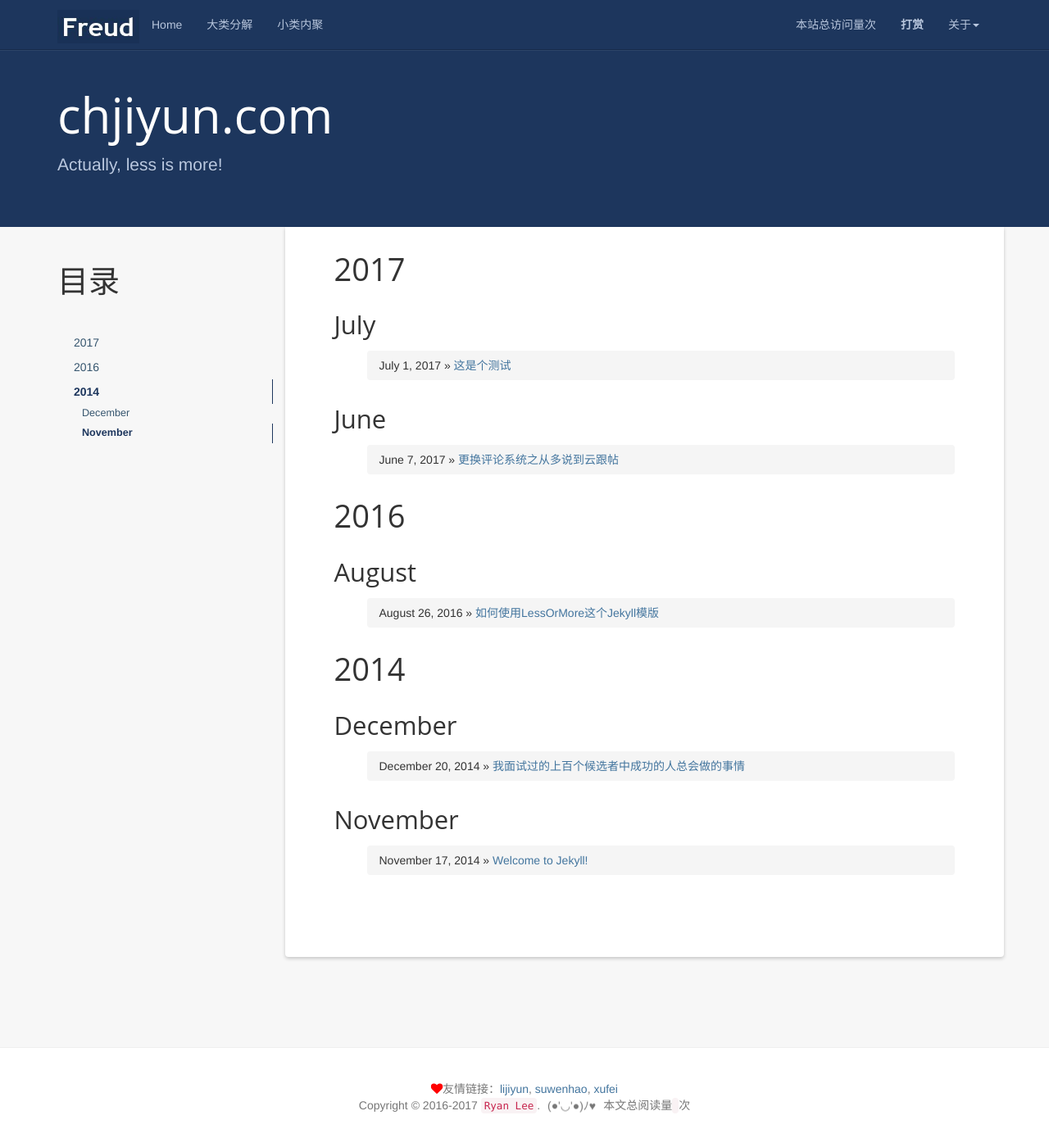
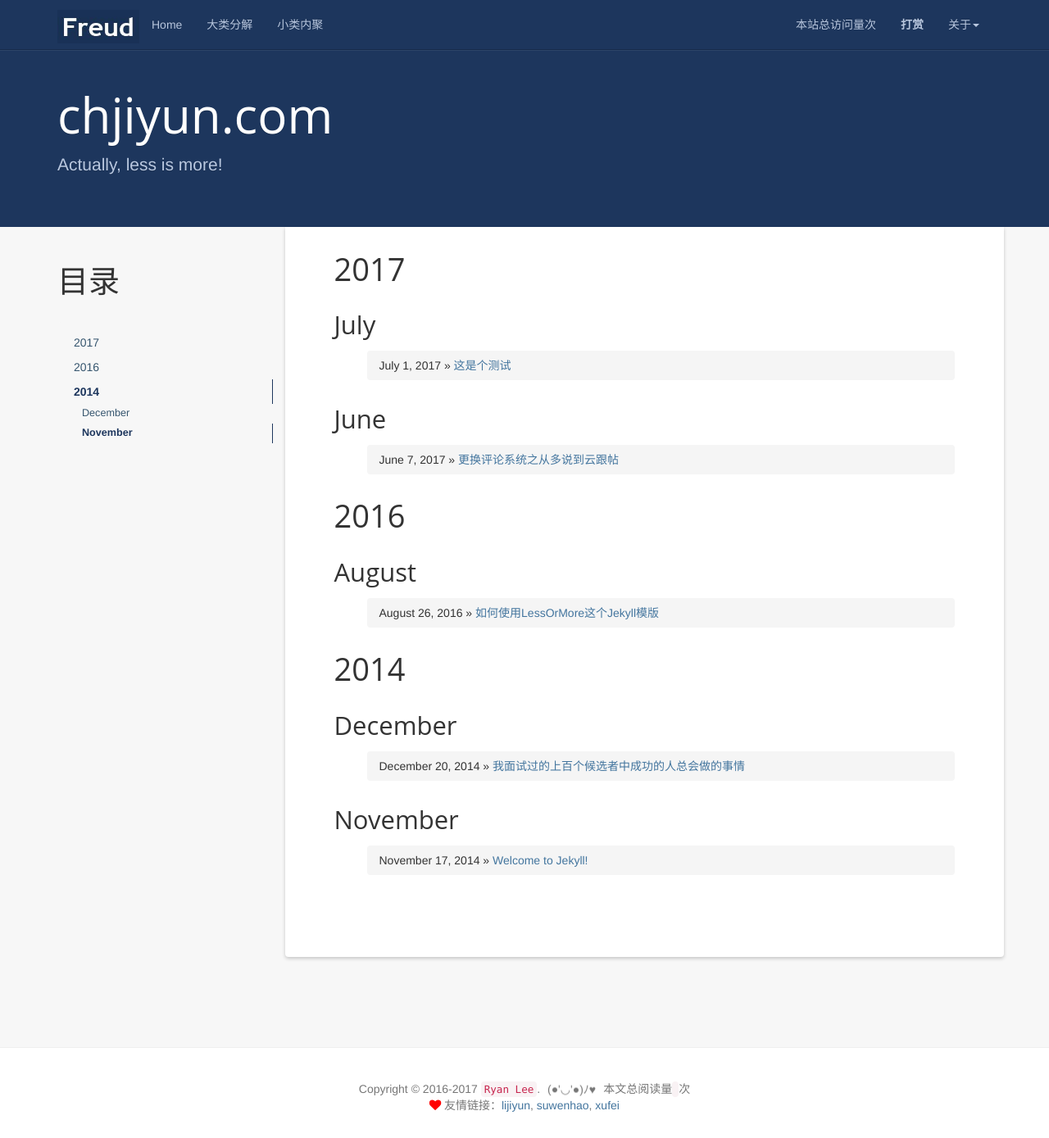
Before and after one commit to chjiyun/chjiyun.github.io, a Jekyll site: the page built from index.html, in a window 1280 px wide and 1389 px high. Shown: the whole window at 82% size. Built offline with Jekyll 4.4.1, drawn with Linux system fonts in a browser that asks for light colours; nearby versions of some CDN libraries; the list of posts is cut into pages by our own code; comment, search, counter and statistics services are not loaded.

Commit message:
modefied footer

```diff
--- a/_includes/footer.html
+++ b/_includes/footer.html
@@ -1,9 +1,9 @@
 <footer class="footer" role="contentinfo">
 	<div class="container">
+        <p class="copyright">Copyright &copy; 2016-{{ site.time | date: '%Y' }} <a href="{{site.resume_site}}"><code>{{ site.author }}</code></a>. <span class="my-face">(●'◡'●)ﾉ♥</span> <span id="busuanzi_container_page_pv">本文总阅读量<code id="busuanzi_value_page_pv"></code>次</span></p>
         <p>
-            <i class="fa fa-heart animated infinite pulse"></i>友情链接：<a href="http://lijiyun.cc/">lijiyun</a>, <a href="http://suwenhao.com/">suwenhao</a>, <a href="http://aifeiyy.com/">xufei</a>
+            <i class="fa fa-heart animated infinite pulse"></i> 友情链接：<a href="http://lijiyun.cc/" target="_blank">lijiyun</a>, <a href="http://suwenhao.com/" target="_blank">suwenhao</a>, <a href="http://aifeiyy.com/" target="_blank">xufei</a>
         </p>
-		<p class="copyright">Copyright &copy; 2016-{{ site.time | date: '%Y' }} <a href="{{site.resume_site}}"><code>{{ site.author }}</code></a>. <span class="my-face">(●'◡'●)ﾉ♥</span> <span id="busuanzi_container_page_pv">本文总阅读量<code id="busuanzi_value_page_pv"></code>次</span></p>
 	</div>
 </footer>
 
--- a/_includes/head.html
+++ b/_includes/head.html
@@ -2,6 +2,7 @@
 	<meta charset="utf-8">
 	<meta http-equiv="X-UA-Compatible" content="IE=edge">
 	<meta name="viewport" content="width=device-width, initial-scale=1.0">
+	<meta name="renderer" content="webkit">
 	<title>{{ site.name }}</title>
 
 	<link rel="shortcut icon" href="{{ '/favicon.ico' | prepend: site.baseurl }}">
```
